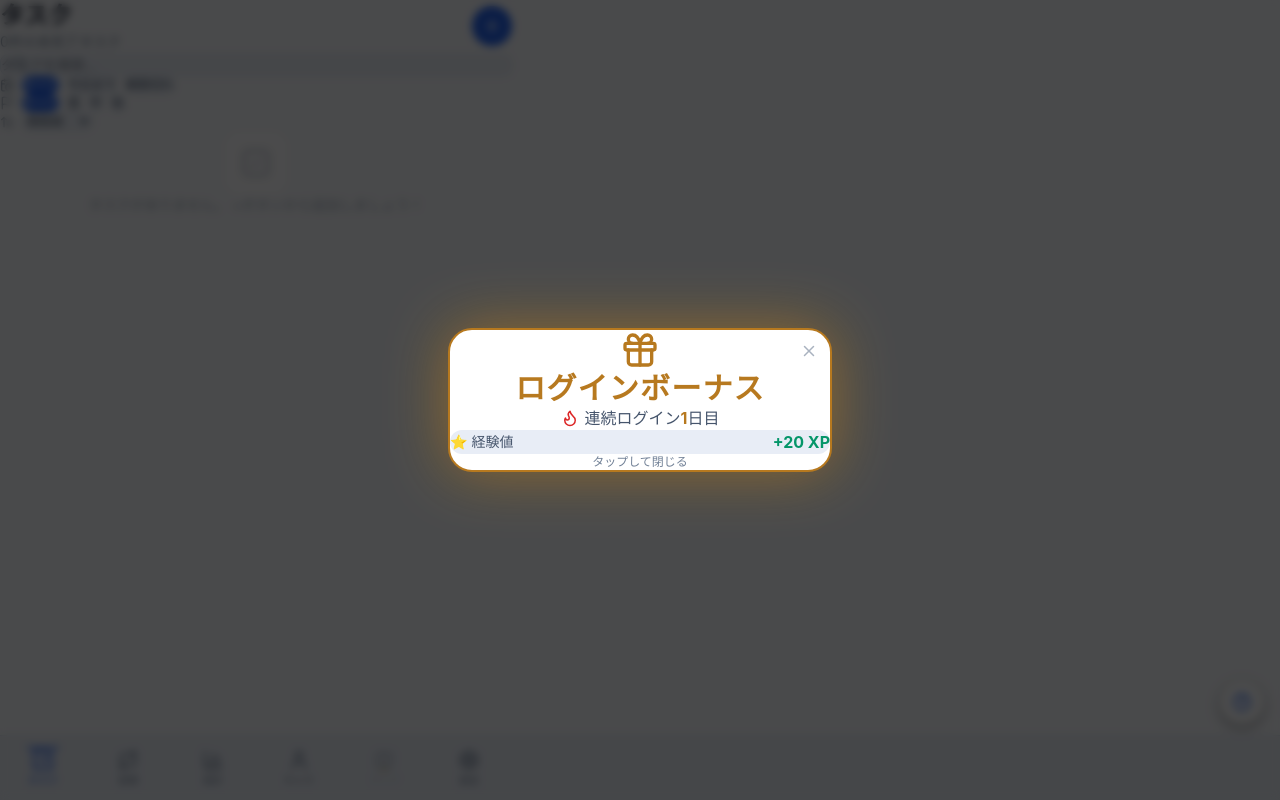
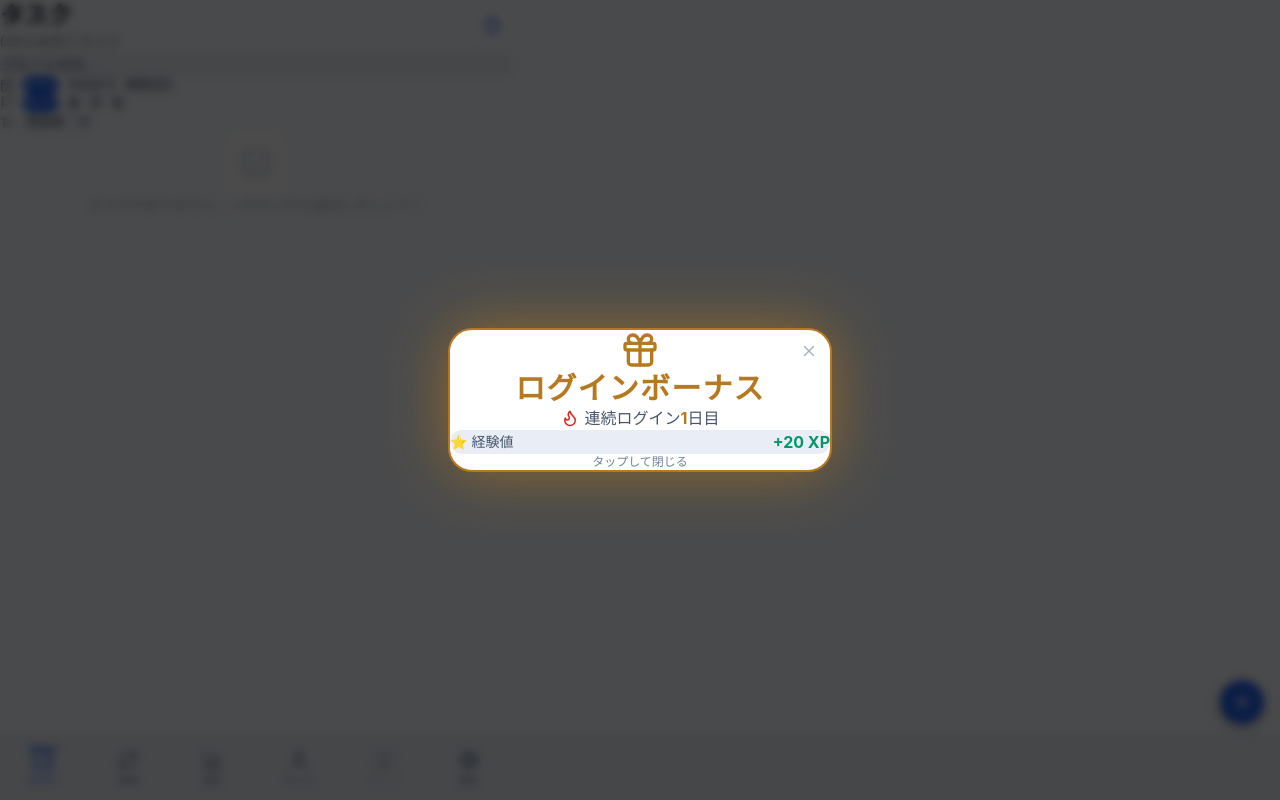
Before and after one commit to YuTakane256/Life-Quest, a React (Vite) app: page /tasks in a window 1280 px wide. Built offline with nearby package versions, Linux system fonts and the light colour scheme.

Commit message:
ui: swap task add and help button positions

```diff
--- a/src/App.tsx
+++ b/src/App.tsx
@@ -23,7 +23,7 @@ import './App.css';
 function HelpFloatingButton() {
     const navigate = useNavigate();
     const location = useLocation();
-    if (location.pathname === '/help' || location.pathname === '/settings') return null;
+    if (location.pathname === '/help' || location.pathname === '/settings' || location.pathname === '/tasks') return null;
     return (
         <button
             onClick={() => navigate('/help')}
--- a/src/pages/TasksPage.tsx
+++ b/src/pages/TasksPage.tsx
@@ -1,5 +1,6 @@
 import { useState, useMemo, useCallback } from 'react';
-import { Plus, Trash2, Edit3, Calendar, Flag, X, Tag, ChevronDown, ChevronRight, ListPlus, Repeat, ArrowUpDown, Search, CalendarClock, Copy } from 'lucide-react';
+import { useNavigate } from 'react-router-dom';
+import { Plus, Trash2, Edit3, Calendar, Flag, X, Tag, ChevronDown, ChevronRight, ListPlus, Repeat, ArrowUpDown, Search, CalendarClock, Copy, HelpCircle } from 'lucide-react';
 import { useTaskStore } from '../stores/useTaskStore';
 import { useTaskSortStore, type TaskSortMode } from '../stores/useTaskSortStore';
 import { useSnackbar } from '../components/ui/snackbarContext';
@@ -24,6 +25,7 @@ const PRIORITY_FILTER_OPTIONS: { value: PriorityFilter; label: string }[] = [
 ];
 
 export function TasksPage() {
+    const navigate = useNavigate();
     const { tasks, addTask, updateTask, deleteTask, duplicateTask, deleteCompletedTasks, toggleComplete, addSubtask, deleteSubtask, toggleSubtaskComplete, cancelPendingCompletion, pendingCompletions } = useTaskStore();
     const { sortMode, setSortMode } = useTaskSortStore();
     const { showUndo } = useSnackbar();
@@ -108,6 +110,12 @@ export function TasksPage() {
         setName(''); setDueDate(''); setPriority('medium'); setRecurrence('none');
         setTags([]); setTagInput('');
         setFormSubtasks([]); setFormSubtaskInput('');
+    };
+
+    const toggleTaskForm = () => {
+        setEditingTask(null);
+        resetForm();
+        setShowForm((current) => !current);
     };
 
     const handleSubmit = (e: React.FormEvent) => {
@@ -252,11 +260,19 @@ export function TasksPage() {
                     <h1 className="text-2xl font-bold" style={{ color: 'var(--color-text-primary)' }}>タスク</h1>
                     <p className="text-sm mt-1" style={{ color: 'var(--color-text-muted)' }}>{incompleteTaskCount}件の未完了タスク</p>
                 </div>
-                <button onClick={() => { setEditingTask(null); resetForm(); setShowForm(!showForm); }}
-                    aria-label={showForm ? 'タスク追加フォームを閉じる' : '新しいタスクを追加'}
+                <button
+                    type="button"
+                    onClick={() => navigate('/help')}
+                    aria-label="使い方"
+                    title="使い方"
                     className="w-10 h-10 rounded-full flex items-center justify-center transition-all duration-200 hover:scale-105"
-                    style={{ backgroundColor: 'var(--color-accent-primary)', color: 'white' }}>
-                    <Plus size={20} />
+                    style={{
+                        backgroundColor: 'var(--color-bg-card)',
+                        color: 'var(--color-accent-primary)',
+                        border: '1px solid var(--color-border-default)',
+                    }}
+                >
+                    <HelpCircle size={20} />
                 </button>
             </div>
 
@@ -647,6 +663,21 @@ export function TasksPage() {
                 onConfirm={handleDeleteCompleted}
                 onClose={() => setShowDeleteCompletedConfirm(false)}
             />
+            <button
+                type="button"
+                onClick={toggleTaskForm}
+                aria-label={showForm ? 'タスク追加フォームを閉じる' : '新しいタスクを追加'}
+                title={showForm ? 'タスク追加フォームを閉じる' : '新しいタスクを追加'}
+                className="fixed right-4 z-40 w-11 h-11 rounded-full flex items-center justify-center transition-all hover:scale-110"
+                style={{
+                    bottom: 'calc(64px + env(safe-area-inset-bottom, 0px) + 12px)',
+                    backgroundColor: 'var(--color-accent-primary)',
+                    color: 'white',
+                    boxShadow: '0 4px 12px rgba(0,0,0,0.3)',
+                }}
+            >
+                <Plus size={22} />
+            </button>
         </div>
     );
 }
```
